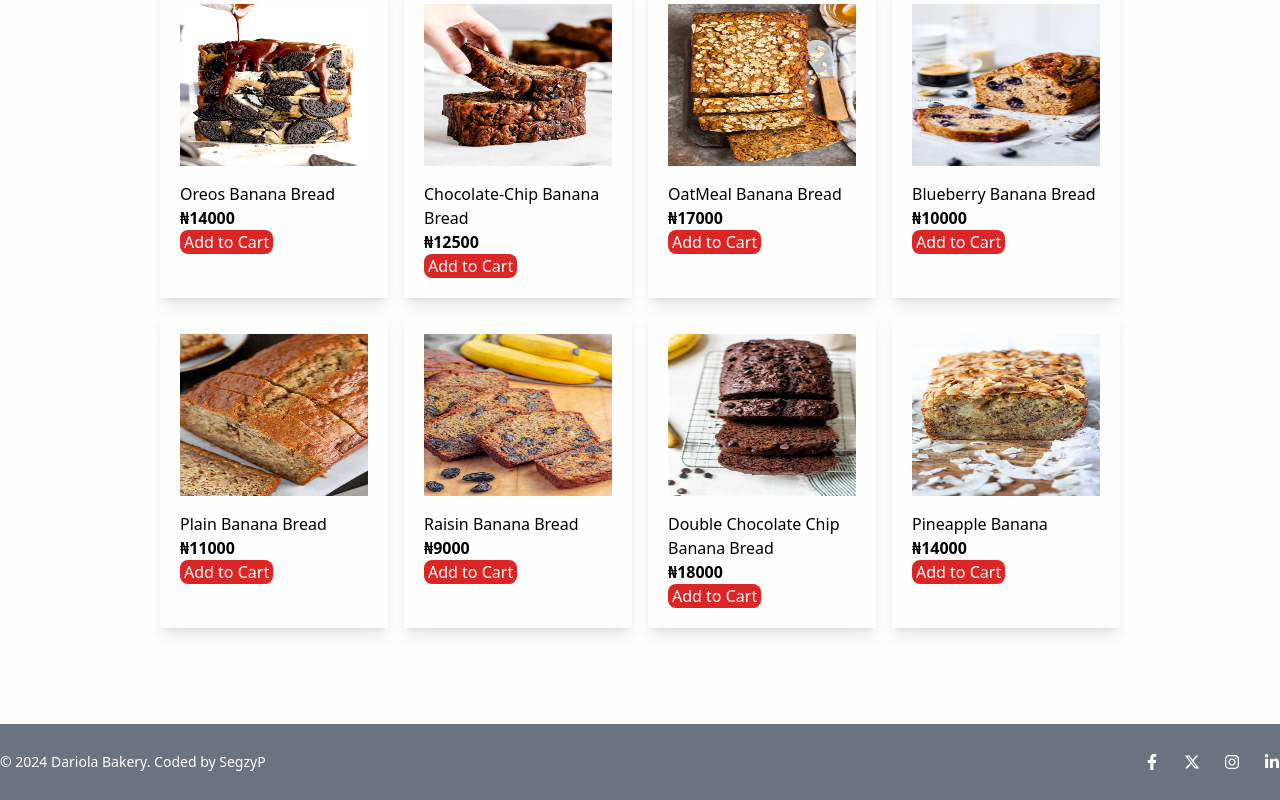
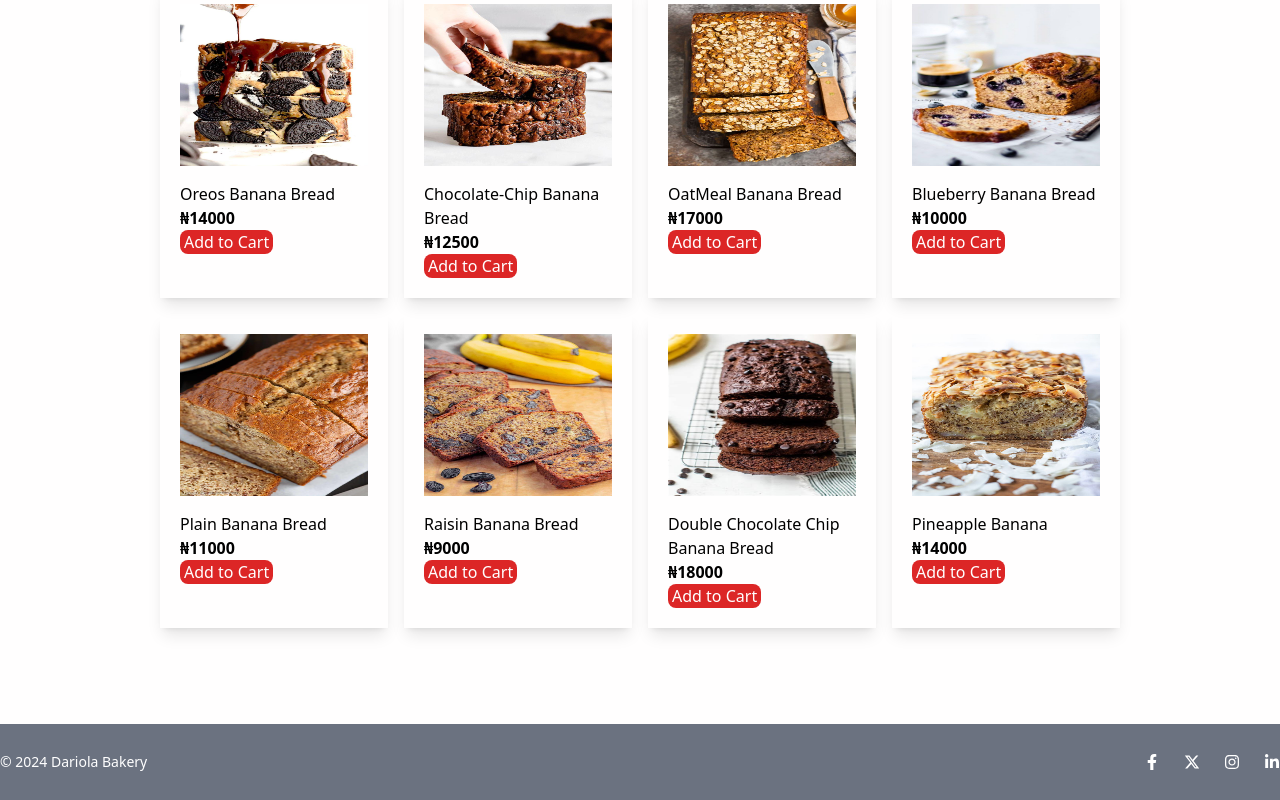
Before and after one commit to Segzyp1000/dariolaBananaBread, a React (Vite) app: page / in a window 1280 px wide. Shown: the part 1056-1856 px from the top of the page. Built offline with nearby package versions, Linux system fonts and the light colour scheme.

Commit message:
ended here

```diff
--- a/src/components/Footer.jsx
+++ b/src/components/Footer.jsx
@@ -10,7 +10,7 @@ const Footer = () => {
       <div className="container mx-auto flex justify-between items-center py-7">
         <div>
           <p className="text-sm md:font-normal font-light">
-            &copy; 2024 Dariola Bakery. Coded by SegzyP
+            &copy; 2024 Dariola Bakery
           </p>
         </div>
         <div className="flex md:space-x-6 space-x-3">
```
